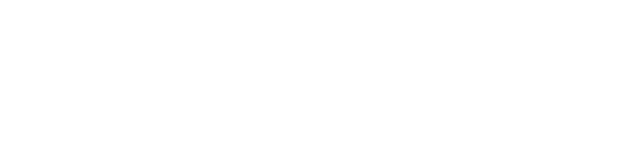
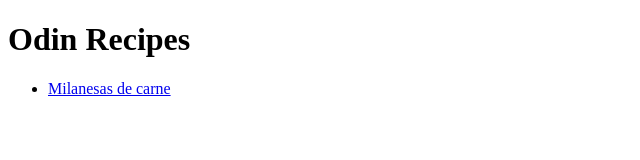
Before and after one commit to lucasrueda01/odin-recipes, a plain HTML site: page index.html in a window 1280 px wide. Shown: the whole page, without its empty margins (0-640 px from the left). Drawn offline with Linux system fonts and the light colour scheme.

Commit message:
Formato a las recetas

```diff
--- a/index.html
+++ b/index.html
@@ -7,6 +7,9 @@
     <title>Recetas</title>
 </head>
 <body>
-
+    <h1>Odin Recipes</h1>
+    <ul>
+        <li><a href="recipes/milanesa.html">Milanesas de carne</a></li>
+    </ul>
 </body>
 </html>
```
